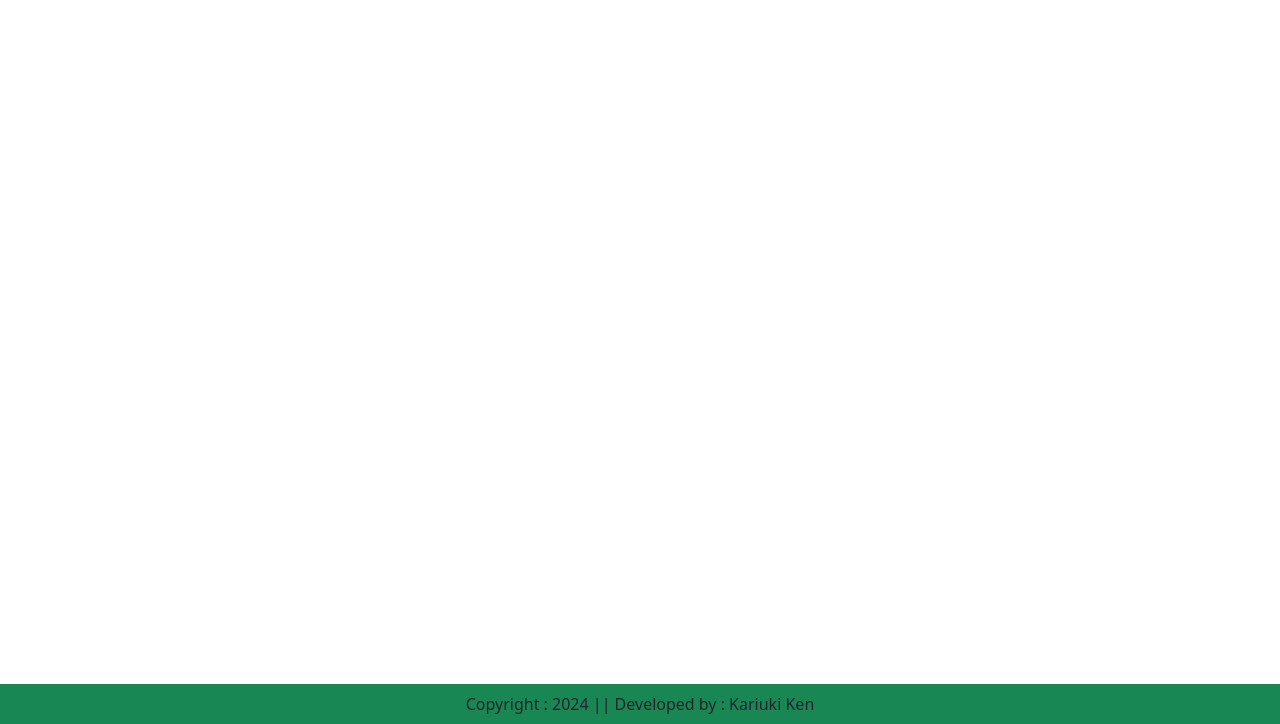
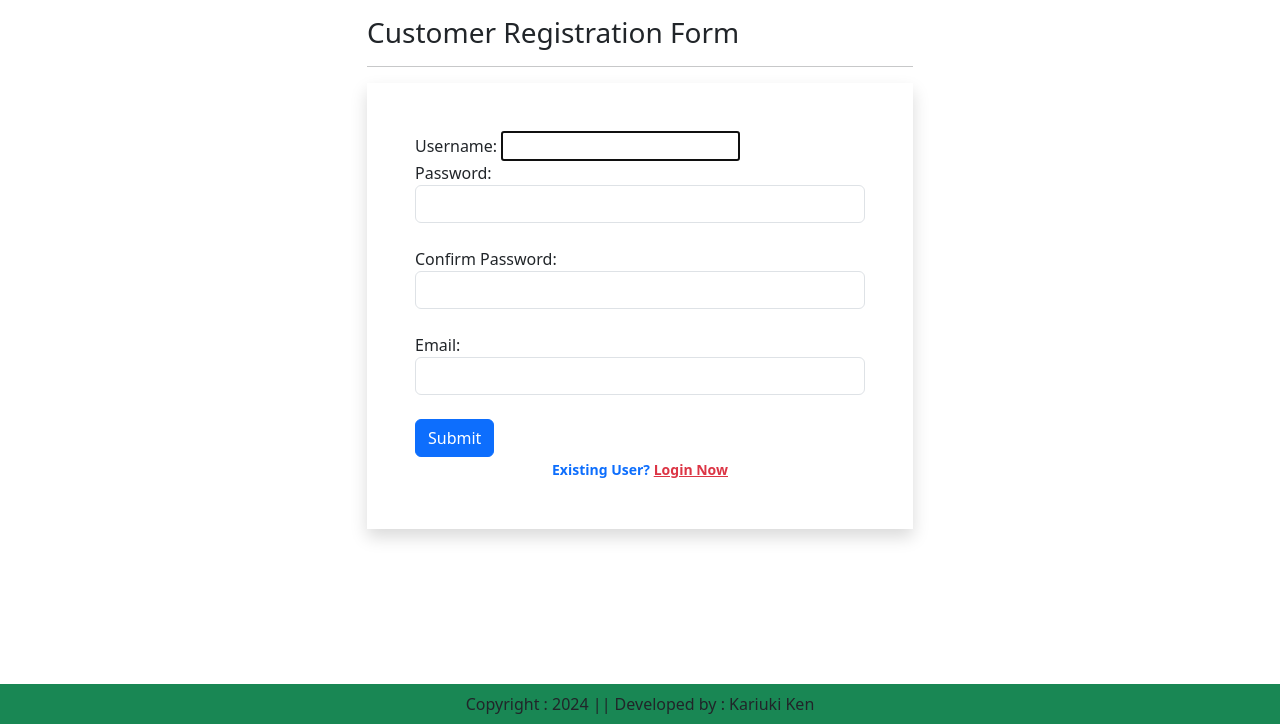
Before and after one commit to Kariuki11/ecommerce-website-Django, a Django app: page /registration/ in a window 1280 px wide. Shown: the part 76-800 px from the top of the page. Run offline with Django 5.2, Linux system fonts and the light colour scheme; some libraries are stand-ins or nearby versions.

Commit message:
"Updated customer registration HTML template with new layout and form structure"

```diff
--- a/ecom/app/templates/app/customerregistration.html
+++ b/ecom/app/templates/app/customerregistration.html
@@ -3,8 +3,30 @@
 {% block title %}Customer Registration{% endblock title %}
 {% block main-content %}
 <div class="container">
-    <div class="row my-4">
+    <div class="row my-3">
+        <div class="col-sm-6 offset-sm-3">
+            <h3>Customer Registration Form</h3>
+            <hr>
 
+            <form action="" method="post" novalidate class="shadow p-5">
+                {% csrf_token %}
+                {% for fm in form %}
+                    {{fm.label_tag}} {{fm}} <small class="text-danger">{{fm.errors|striptags}}</small>
+                    <br>
+                {% endfor %}
+                <input type="submit" value="Submit" class="btn btn-primary"> <br>
+
+                <div class="text-center text-primary fw-bold">
+                    <small>Existing User? <a href="#" class="text-danger">Login Now</a> </small>
+                </div>
+
+                {% if form.non_field_errors %}
+                    {% for error in form.non_field_errors %}
+                        <p class="alert alert-danger my-3">{{error}}</p>
+                    {% endfor %}
+                {% endif %}
+            </form>
+        </div>
     </div>
 </div>
 {% endblock main-content %}
```
